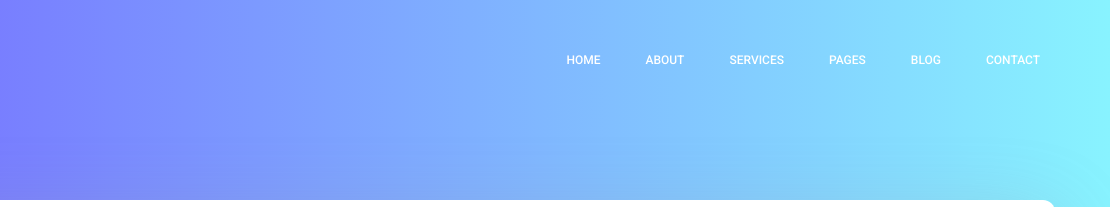
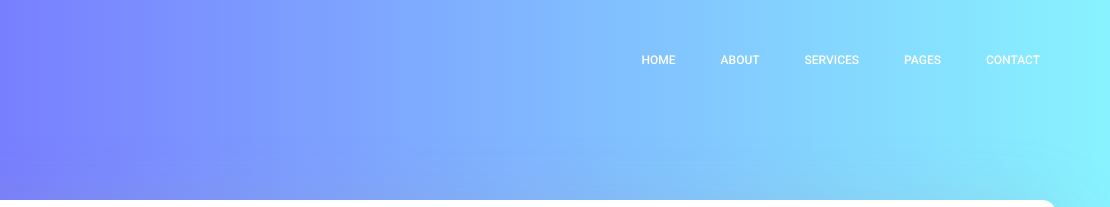
Before and after one commit to saiflambe/Saiflambe.portfoliowebsite, a plain HTML site: page index.html in a window 1280 px wide. Shown: the top 207 px of the page, 170-1280 px from the left. Drawn offline with Linux system fonts and the light colour scheme; files whose address does not match are found by name.

Commit message:
index.html

```diff
--- a/index.html
+++ b/index.html
@@ -42,9 +42,6 @@
 								<li class="nav-item"><a class="nav-link" href="">Services</a></li>
 								<li class="nav-item submenu dropdown">
 									<a href="#" class="nav-link dropdown-toggle" data-toggle="dropdown" role="button" aria-haspopup="true" aria-expanded="false">Pages</a>
-								</li>
-								<li class="nav-item submenu dropdown">
-									<a href="#" class="nav-link dropdown-toggle" data-toggle="dropdown" role="button" aria-haspopup="true" aria-expanded="false">Blog</a>
 								</li>
 								<li class="nav-item"><a class="nav-link" href="">Contact</a></li>
 							</ul>
```
